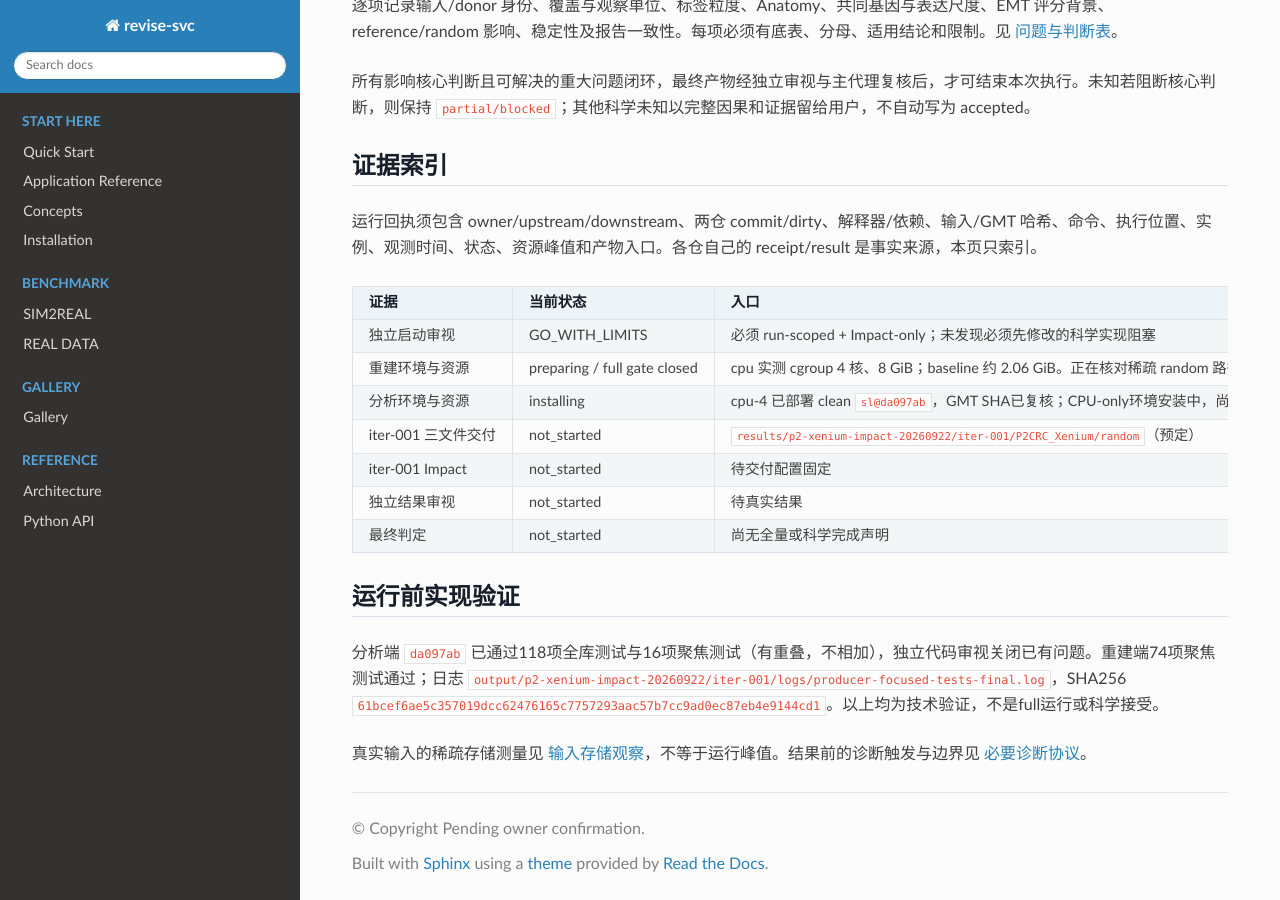
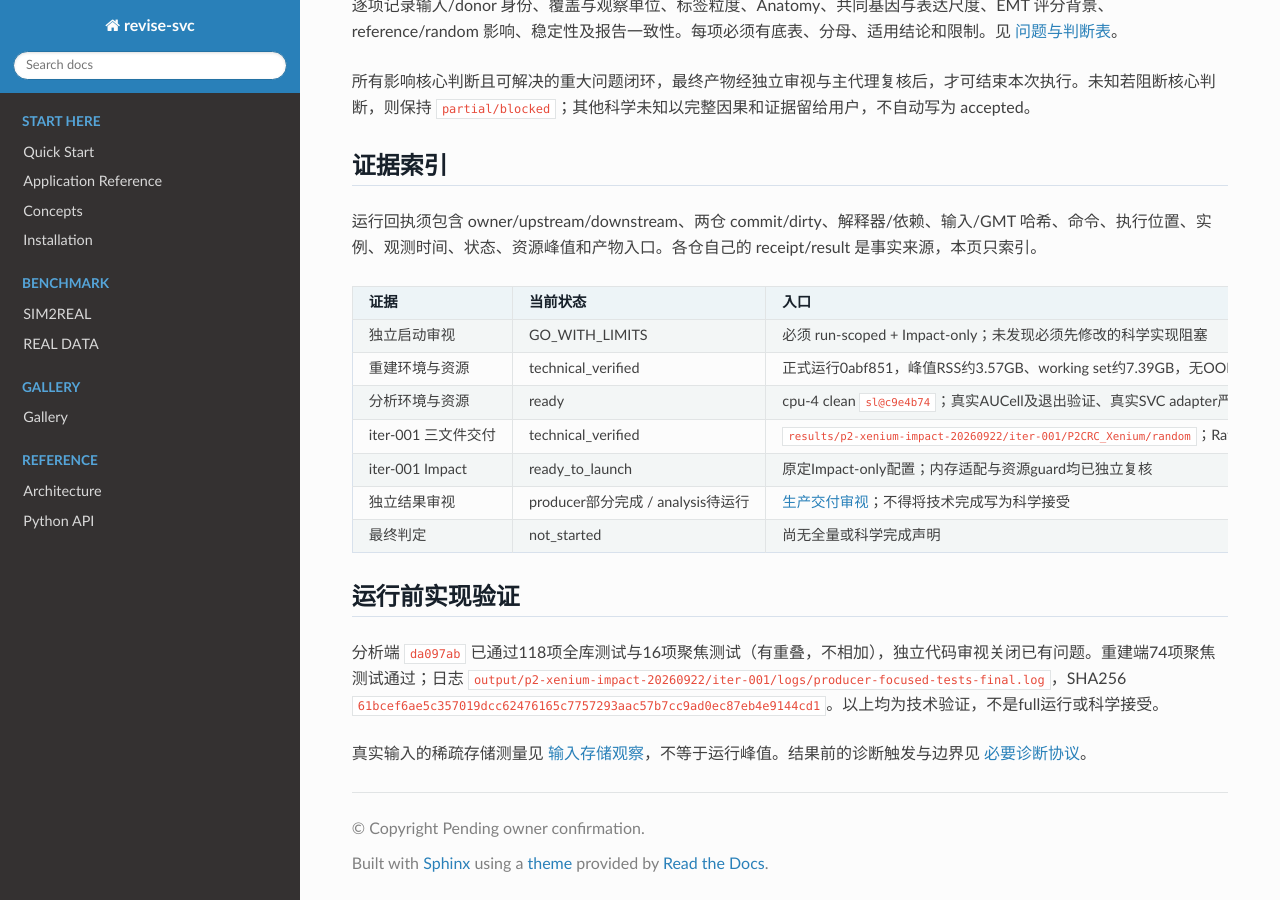
Before and after one commit to wuys13/REVISE, a Sphinx documentation site: the page built from docs/development/reconstruction-analysis/p2-xenium-impact-20260922/README.md, in a window 1280 px wide and 900 px high, scrolled down 942 px. Built offline with Sphinx 7.4.7 and the Read the Docs theme 3.1.0, drawn with Linux system fonts in a browser that asks for light colours; pages that are not in the unit, such as notebooks, are missing from menus; some of the changed text lies outside the part shown.

Commit message:
docs: record full P2 delivery and bounded scientific interpretation

```diff
--- a/docs/development/reconstruction-analysis/p2-xenium-impact-20260922/README.md
+++ b/docs/development/reconstruction-analysis/p2-xenium-impact-20260922/README.md
@@ -1,6 +1,6 @@
 # P2 Xenium full random → Impact：真实运行与独立审视
 
-Task ID: `p2-xenium-impact-20260922`。状态：`preparing`；科学接受：尚未授予。
+Task ID: `p2-xenium-impact-20260922`。状态：`reconstruction_verified / analysis_ready`；科学接受：尚未授予。
 
 ## 目标与责任
 
@@ -30,11 +30,11 @@ Task ID: `p2-xenium-impact-20260922`。状态：`preparing`；科学接受：尚
 | 证据 | 当前状态 | 入口 |
 |---|---|---|
 | 独立启动审视 | GO_WITH_LIMITS | 必须 run-scoped + Impact-only；未发现必须先修改的科学实现阻塞 |
-| 重建环境与资源 | preparing / full gate closed | cpu 实测 cgroup 4 核、8 GiB；baseline 约 2.06 GiB。正在核对稀疏 random 路径的真实容量，不能用宿主机内存代替配额 |
-| 分析环境与资源 | installing | cpu-4 已部署 clean `sl@da097ab`，GMT SHA已复核；CPU-only环境安装中，尚未启动Impact |
-| iter-001 三文件交付 | not_started | `results/p2-xenium-impact-20260922/iter-001/P2CRC_Xenium/random`（预定） |
-| iter-001 Impact | not_started | 待交付配置固定 |
-| 独立结果审视 | not_started | 待真实结果 |
+| 重建环境与资源 | technical_verified | 正式运行0abf851，峰值RSS约3.57GB、working set约7.39GB，无OOM；见producer-review |
+| 分析环境与资源 | ready | cpu-4 clean `sl@c9e4b74`；真实AUCell及退出验证、真实SVC adapter严格等价均通过；正式Impact启动前仍复核资源与输入 |
+| iter-001 三文件交付 | technical_verified | `results/p2-xenium-impact-20260922/iter-001/P2CRC_Xenium/random`；Raw340837、SVC50626，四类交付 |
+| iter-001 Impact | ready_to_launch | 原定Impact-only配置；内存适配与资源guard均已独立复核 |
+| 独立结果审视 | producer部分完成 / analysis待运行 | [生产交付审视](producer-review.md)；不得将技术完成写为科学接受 |
 | 最终判定 | not_started | 尚无全量或科学完成声明 |
 
 ## 运行前实现验证
```
Also changed, not shown: docs/development/reconstruction-analysis/p2-xenium-impact-20260922/findings.md (+4 -2 lines), docs/development/reconstruction-analysis/p2-xenium-impact-20260922/producer-review.md (added, +26 -0 lines).
